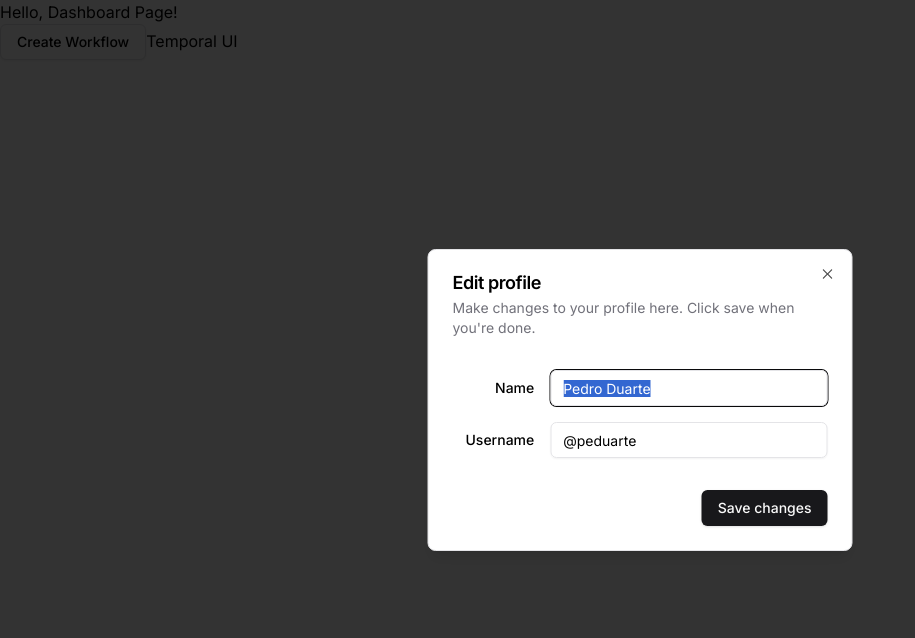
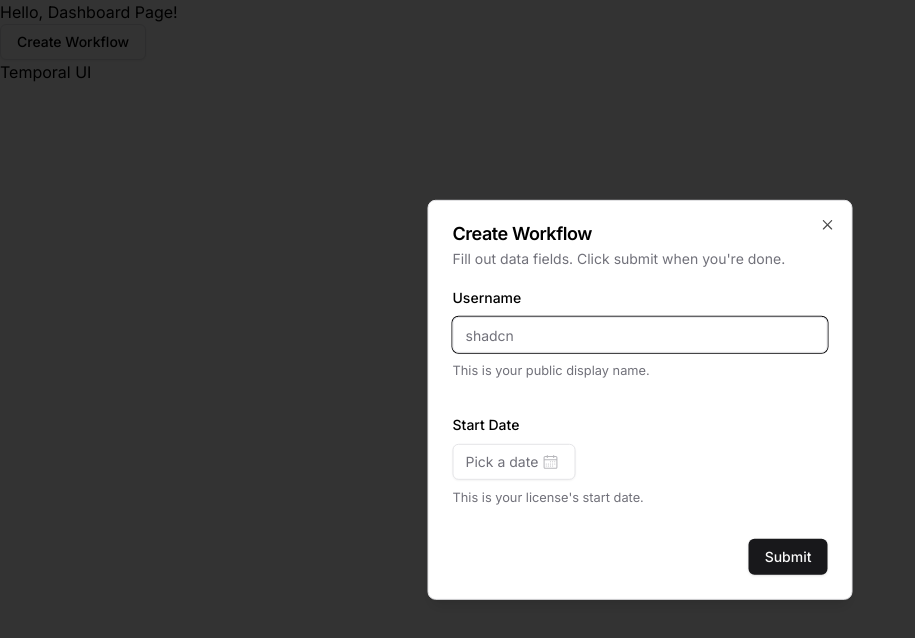
Before and after one commit to kevinmichaelchen/temporal-saga-grpc, a Next.js app in the folder ui/: page /dashboard in a window 1280 px wide. Both pictures are taken after a click on the button "Create Workflow". Shown: the top 638 px of the page, without its empty margins (0-915 px from the left). Built offline with nearby package versions, Linux system fonts and the light colour scheme.

Commit message:
feat: Add Form with DatePicker

```diff
--- a/ui/src/app/dashboard/page.tsx
+++ b/ui/src/app/dashboard/page.tsx
@@ -1,5 +1,6 @@
 "use client";
 
+import * as React from "react";
 import { Button } from "@/components/ui/button";
 import Link from "next/link";
 import { toast } from "sonner";
@@ -12,8 +13,29 @@ import {
   DialogTitle,
   DialogTrigger,
 } from "@/components/ui/dialog";
+import {
+  Form,
+  FormControl,
+  FormDescription,
+  FormField,
+  FormItem,
+  FormLabel,
+  FormMessage,
+} from "@/components/ui/form";
 import { Input } from "@/components/ui/input";
-import { Label } from "@/components/ui/label";
+import { DateFormatter } from "react-day-picker";
+import { CalendarIcon } from "@radix-ui/react-icons";
+import { cn } from "@/lib/utils";
+import { format } from "date-fns";
+import { Calendar } from "@/components/ui/calendar";
+import {
+  Popover,
+  PopoverContent,
+  PopoverTrigger,
+} from "@/components/ui/popover";
+import { useForm } from "react-hook-form";
+import { zodResolver } from "@hookform/resolvers/zod";
+import * as z from "zod";
 
 // `app/dashboard/page.tsx` is the UI for the `/dashboard` URL
 export default function Page() {
@@ -21,16 +43,67 @@ export default function Page() {
     <div>
       <h1>Hello, Dashboard Page!</h1>
       <DialogDemo />
+      <div>
         <Link href="http://localhost:8233" target="_blank">
           Temporal UI
         </Link>
       </div>
+    </div>
   );
 }
 
-// TODO use form => https://ui.shadcn.com/docs/components/form
+const seasonEmoji: Record<string, string> = {
+  winter: "⛄️",
+  spring: "🌸",
+  summer: "🌻",
+  autumn: "🍂",
+};
+
+const getSeason = (month: Date): string => {
+  const monthNumber = month.getMonth();
+  if (monthNumber >= 0 && monthNumber < 3) return "winter";
+  if (monthNumber >= 3 && monthNumber < 6) return "spring";
+  if (monthNumber >= 6 && monthNumber < 9) return "summer";
+  else return "autumn";
+};
+
+const formatCaption: DateFormatter = (month, options) => {
+  const season = getSeason(month);
+  return (
+    <>
+      <span role="img" aria-label={season}>
+        {seasonEmoji[season]}
+      </span>{" "}
+      {format(month, "LLLL", { locale: options?.locale })}
+    </>
+  );
+};
+
+const formSchema = z.object({
+  username: z.string().min(2, {
+    message: "Username must be at least 2 characters.",
+  }),
+  startDate: z.date({
+    required_error: "Please select a date",
+    invalid_type_error: "That's not a date!",
+  }),
+});
 
 export function DialogDemo() {
+  const form = useForm<z.infer<typeof formSchema>>({
+    resolver: zodResolver(formSchema),
+    defaultValues: {
+      username: "",
+    },
+  });
+
+  function onSubmit(values: z.infer<typeof formSchema>) {
+    // Do something with the form values.
+    // ✅ This will be type-safe and validated.
+    console.log(values);
+    toast("form submit" + JSON.stringify(values));
+  }
+
   return (
     <Dialog>
       <DialogTrigger asChild>
@@ -38,33 +111,79 @@ export function DialogDemo() {
       </DialogTrigger>
       <DialogContent className="sm:max-w-[425px]">
         <DialogHeader>
-          <DialogTitle>Edit profile</DialogTitle>
+          <DialogTitle>Create Workflow</DialogTitle>
           <DialogDescription>
-            Make changes to your profile here. Click save when you're done.
+            Fill out data fields. Click submit when you're done.
           </DialogDescription>
         </DialogHeader>
-        <div className="grid gap-4 py-4">
-          <div className="grid grid-cols-4 items-center gap-4">
-            <Label htmlFor="name" className="text-right">
-              Name
-            </Label>
-            <Input id="name" value="Pedro Duarte" className="col-span-3" />
+        <Form {...form}>
+          <form onSubmit={form.handleSubmit(onSubmit)} className="space-y-8">
+            <FormField
+              control={form.control}
+              name="username"
+              render={({ field }) => (
+                <FormItem>
+                  <FormLabel>Username</FormLabel>
+                  <FormControl>
+                    <Input placeholder="shadcn" {...field} />
+                  </FormControl>
+                  <FormDescription>
+                    This is your public display name.
+                  </FormDescription>
+                  <FormMessage />
+                </FormItem>
+              )}
+            />
+            <FormField
+              control={form.control}
+              name="startDate"
+              render={({ field }) => (
+                <FormItem className="w-full">
+                  <FormLabel>Start Date</FormLabel>
+                  <FormControl>
+                    <div>
+                      <Popover>
+                        <PopoverTrigger asChild>
+                          <Button
+                            variant={"outline"}
+                            className={cn(
+                              "pl-3 text-left font-normal",
+                              !field.value && "text-muted-foreground",
+                            )}
+                          >
+                            {field.value ? (
+                              format(field.value, "yyyy-MM-dd")
+                            ) : (
+                              <span className="pr-1">Pick a date</span>
+                            )}
+                            <CalendarIcon className="ml-auto h-4 w-4 opacity-50" />
+                          </Button>
+                        </PopoverTrigger>
+                        <PopoverContent className="w-auto p-0" align="start">
+                          <Calendar
+                            mode="single"
+                            //proposed props
+                            formatters={{ formatCaption }}
+                            selected={field.value}
+                            onSelect={field.onChange}
+                            initialFocus
+                          />
+                        </PopoverContent>
+                      </Popover>
                     </div>
-          <div className="grid grid-cols-4 items-center gap-4">
-            <Label htmlFor="username" className="text-right">
-              Username
-            </Label>
-            <Input id="username" value="@peduarte" className="col-span-3" />
-          </div>
-        </div>
+                  </FormControl>
+                  <FormDescription>
+                    This is your license's start date.
+                  </FormDescription>
+                  <FormMessage />
+                </FormItem>
+              )}
+            />
             <DialogFooter>
-          <Button
-            type="submit"
-            onClick={() => toast("Event has been created.")}
-          >
-            Save changes
-          </Button>
+              <Button type="submit">Submit</Button>
             </DialogFooter>
+          </form>
+        </Form>
       </DialogContent>
     </Dialog>
   );
```
Lines whose indentation alone changed are shown as unchanged.
